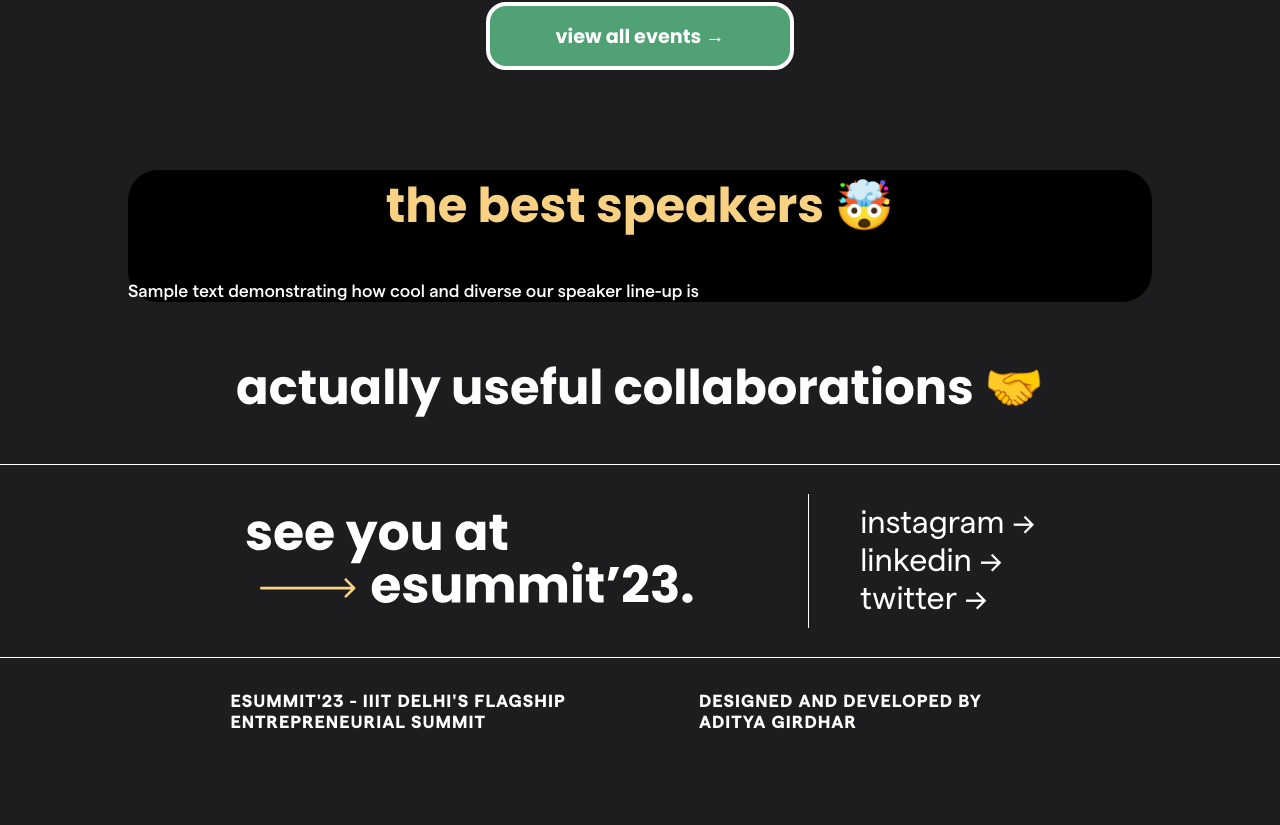
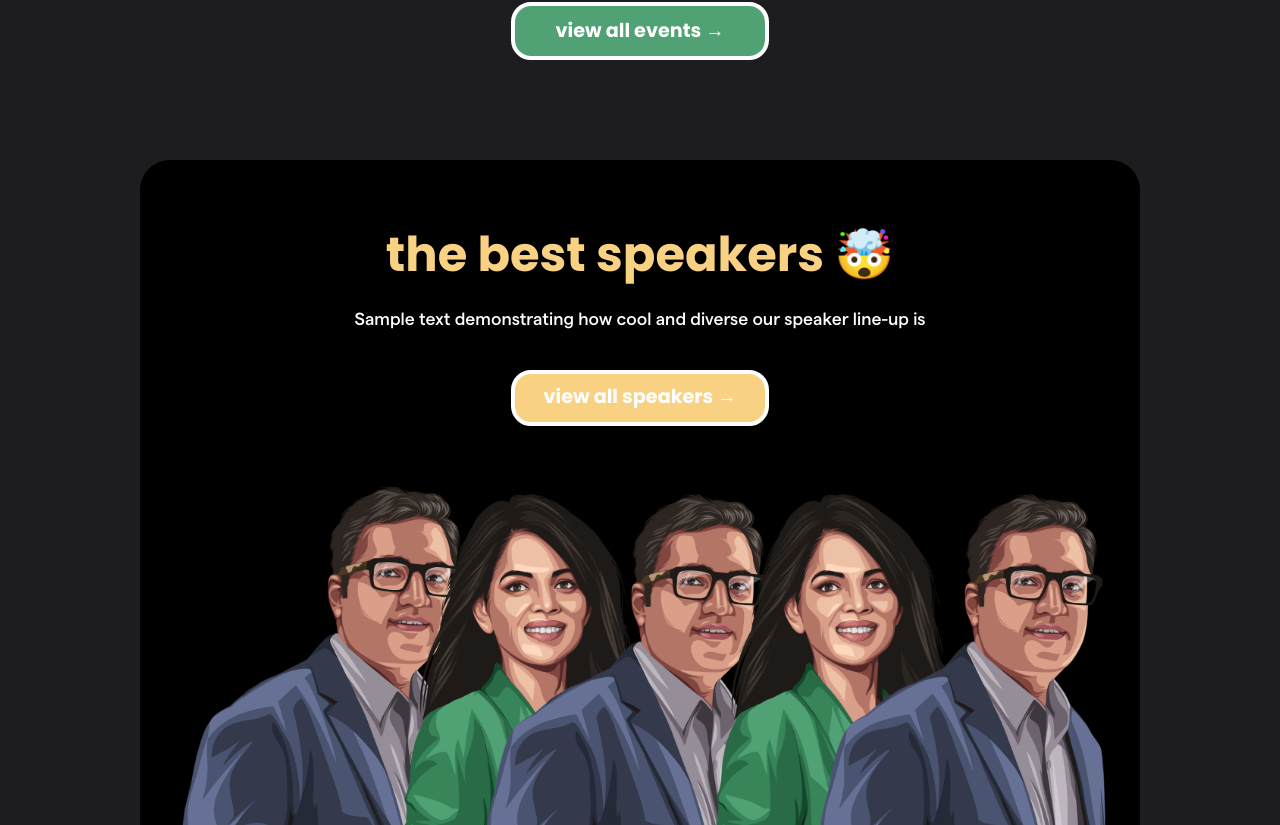
Before and after one commit to SarthakS09/techstars, a React (Create React App) app: page / in a window 1280 px wide. Shown: the part 1295-2120 px from the top of the page. Before the commit the page ends 2061 px from the top, so only its background shows below. Built offline with nearby package versions, Linux system fonts and the light colour scheme.

Commit message:
i dont remember what i changed

```diff
--- a/src/Components/Footer.jsx
+++ b/src/Components/Footer.jsx
@@ -9,7 +9,7 @@ export default function Footer() {
             <div className='see-you'>
                 <img src={seeYou} className='see-you-img'/>
             </div>
-            <div className='ftr-links'>
+            <div id='ftr-links' className='ftr-links'>
                 <a>instagram →</a>
                 <a>linkedin →</a>
                 <a>twitter →</a>
--- a/src/Pages/Home.jsx
+++ b/src/Pages/Home.jsx
@@ -2,6 +2,7 @@ import React from 'react'
 import Navbar from '../Components/Navbar'
 import Footer from '../Components/Footer'
 import scrollDown from '../Assets/scroll-down.svg'
+import sampleSpeakers from '../Assets/sample-speakers.png'
 import '../Styles/Home.css'
 
 export default function Home() {
@@ -13,7 +14,7 @@ export default function Home() {
         <h1 className='t3 animate__animated animate__bounceInRight'>💸 opportunity.</h1>
       </div>
 
-      <h2>the coolest events 🤩</h2>
+      <h2>captivating events 🤩</h2>
       <div className='events'>
           <div className='shark-tank-box'>
             <h3>Shark Tank</h3>
@@ -23,12 +24,14 @@ export default function Home() {
           </div>
       </div>
       <div className="viewEvents">
-        <h4>view all events →</h4>
+        <h4><a>view all events →</a></h4>
       </div>
 
       <div className='speakers-card'>
           <h2>the best speakers 🤯</h2>
           <p>Sample text demonstrating how cool and diverse our speaker line-up is</p>
+          <h4>view all speakers →</h4>
+          <img src={sampleSpeakers}/>
       </div>
 
       <div className='collaborations'>
--- a/src/Styles/Footer.css
+++ b/src/Styles/Footer.css
@@ -6,13 +6,14 @@
     border-top: 1px white solid;
     border-bottom: 1px white solid;
     height: 15vw;
-    padding-left: 10%;
-    padding-right: 10%;
+    text-align: center;
+
 }
 
 .see-you {
     border-right: 1px white solid;
     width: 55%;
+    max-width: 600px;
 }
 
 .ftr-links {
@@ -20,7 +21,10 @@
     font-size: 2rem;
     display: flex;
     flex-direction: column;
-    padding-left: 5%;
+    padding: 0 5%;
+    text-align: left;
+    max-width: 400px;
+
 }
 
 .see-you-img {
@@ -30,13 +34,15 @@
 .attr {
     background-color: #1D1D1F;
     font-family: 'MatterBold', sans-serif;
-    padding: 15px;
     display: flex;
     justify-content: space-between;
-    padding-left: 18%;
-    padding-right: 18%;
+    padding: 10px 25px;
     font-size: 0.7rem;
     letter-spacing: 1px;
+}
+
+.attr p {
+    font-size: 0.8rem;
 }
 
 @media only screen and (max-width: 767px) {
@@ -52,6 +58,9 @@
         justify-content: center;
         font-size: 0.55rem;
     }
+    .attr p {
+        font-size: 0.55rem;
+    }
     .left, .right {
         margin: 4px;
     }
--- a/src/Styles/Home.css
+++ b/src/Styles/Home.css
@@ -1,7 +1,7 @@
 h1, h2, h3, h4, h5 {
+    text-align: center;
     font-family: 'Poppins', sans-serif;
     font-weight: 700;
-    text-align: center;
 }
 
 h1 {
@@ -59,14 +59,14 @@ h4 {
 }
 
 .viewEvents {
-    width: 300px;
-    height: 60px;
+    width: 250px;
+    height: 50px;
     margin: 20px auto;
     border: 4px #FFFFFF solid;
     border-radius: 20px;
     transition: 0.2s;
     text-align: center;
-    line-height: 80%;
+    line-height: 0%;
     background-color: #50A274;
     margin-bottom: 100px;
 }
@@ -86,23 +86,46 @@ h4 {
 /* Speakers section */
 
 .speakers-card {
-    width: 80%;
+    width: 75%;
     margin: 50px auto;
     background: #000000;
     border-radius: 30px;
+    padding: 20px;
+    margin-bottom: 0;
+    padding-bottom: 0;
+    text-align: center;
 }
 
 .speakers-card h2 {
     color: #F9D182;
+    margin-bottom: 0px;
 }
 
+.speakers-card h4 {
+    width: 250px;
+    height: 48px;
+    border: 4px #FFFFFF solid;
+    margin: 40px auto;
+    border-radius: 20px;
+    background: #F9D182;
+    line-height: 240%;
+    text-align: center;
+    transition: 0.2s;
+}
 
+.speakers-card h4:hover {
+    background: #1D1D1F;
+}
+
+.speakers-card img {
+    width: 98%;
+    margin-top: 20px;
+}
 
 @media only screen and (max-width: 767px) {
     h1 {
         font-size: 2.2rem;
     }
-
     h2 {
         font-size: 1.5rem;
     }
@@ -112,4 +135,7 @@ h4 {
     .shark-tank-box, .productathon-box {
         width: 95%;
     }
+    .speakers-card img {
+        width: 100%;
+    }
 }
```
Also changed, not shown: src/Assets/sample-speakers.png (added).
